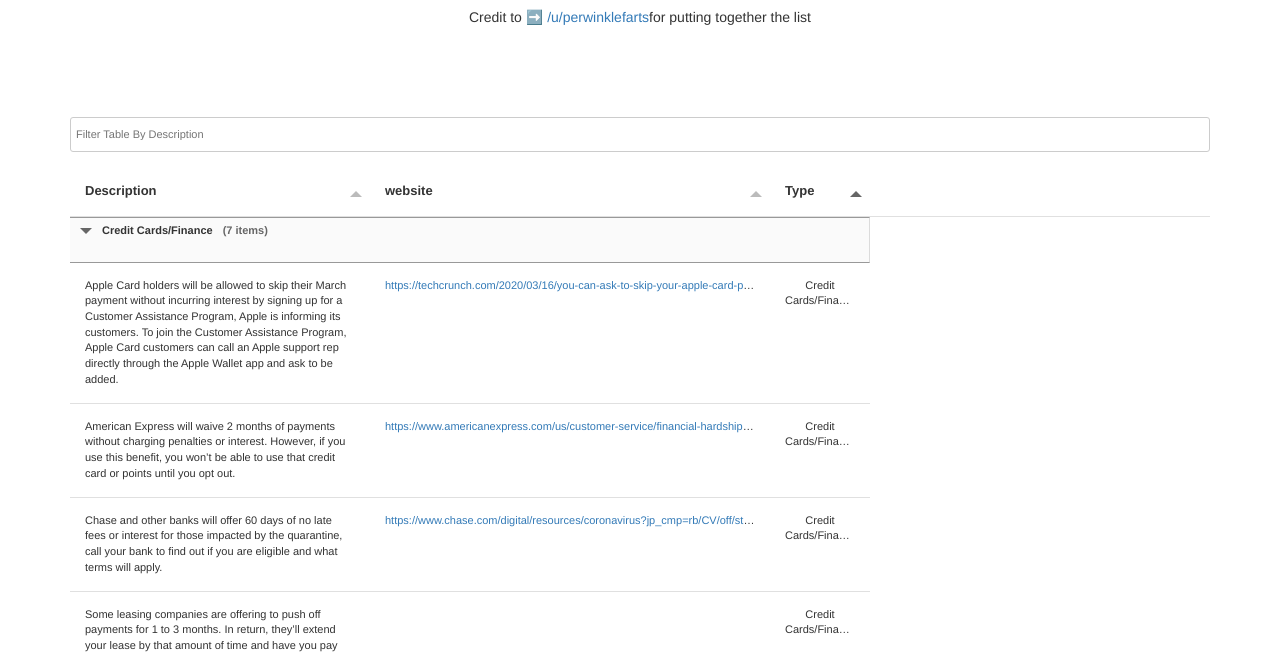
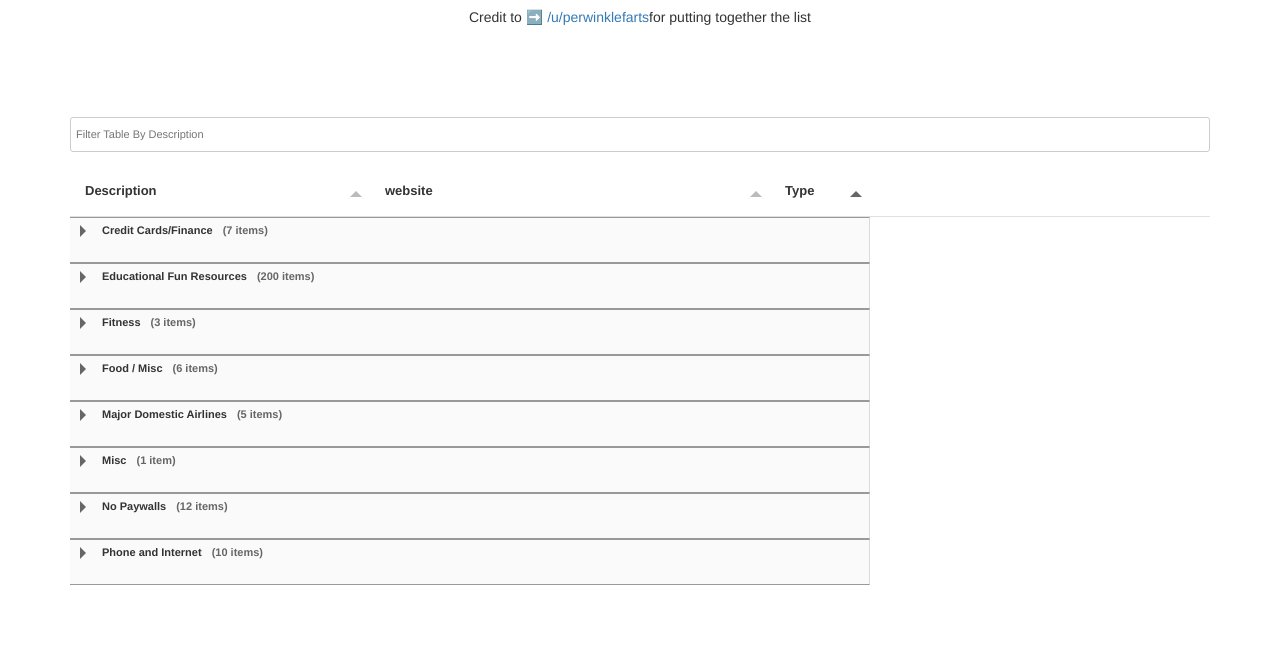
Before and after one commit to arbyruns/rbevans-ugh.github.io, a website: page index.html in a window 1280 px wide. Shown: the part 141-796 px from the top of the page. Drawn offline with nearby package versions, Linux system fonts and the light colour scheme; files that its build step writes are made by us from their sources; files whose address does not match are found by name.

Commit message:
Update index.html
headers are now collapsed

```diff
--- a/index.html
+++ b/index.html
@@ -334,6 +334,7 @@
         layout:"fitColumns",
         autoResize:true,
         tooltips:true,
+        groupStartOpen:false,
         addRowPos:"top",
         resizableRows:true,
         initialSort:[
```
